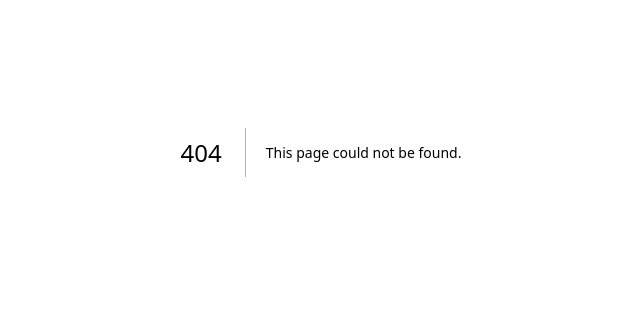
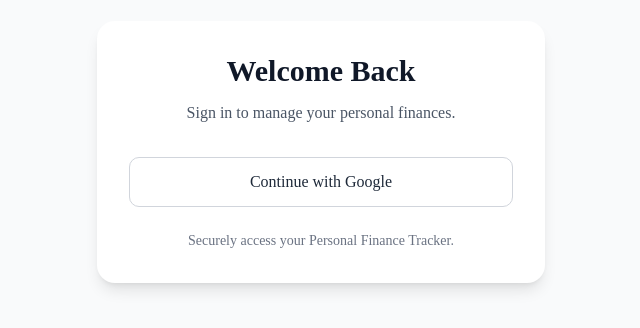
Before and after one commit to JengoArnold/personalfinacetracker, a Next.js app: page /signin in a window 1280 px wide. Before the commit this address had no page. Shown: the part 248-576 px from the top of the page, without its empty margins (319-959 px from the left). Built offline with nearby package versions, Linux system fonts and the light colour scheme; a web font is replaced by a local one.

Commit message:
Donw with Google Authentication

```diff
--- a/app/_components/Header.jsx
+++ b/app/_components/Header.jsx
@@ -1,11 +1,20 @@
 import React from 'react'
+import Link from 'next/link'
+
 import Image from 'next/image'
 import { Button } from '@/components/ui/button'
 function Header() {
   return (
     <div className='p-8 flex justify-between items-center shadow-sm'>
     <Image src={'./logo.svg'} alt='logo' width={160} height={100} />
-    <Button>Get started</Button>
+
+  <Link
+   href="/signin"
+  className="rounded-lg bg-black px-5 py-3 text-white hover:bg-gray-800"
+  >
+    Get Started
+    </Link>
+
     </div>
   )
 }
--- /dev/null
+++ b/app/signin/page.tsx
@@ -0,0 +1,35 @@
+import { signIn } from "@/auth";
+
+export default function SignInPage() {
+  return (
+    <main className="flex min-h-screen items-center justify-center bg-gray-50 px-6">
+      <div className="w-full max-w-md rounded-2xl bg-white p-8 text-center shadow-lg">
+        <h1 className="mb-3 text-3xl font-bold text-gray-900">
+          Welcome Back
+        </h1>
+
+        <p className="mb-8 text-gray-600">
+          Sign in to manage your personal finances.
+        </p>
+
+        <form
+          action={async () => {
+            "use server";
+            await signIn("google", { redirectTo: "/dashboard" });
+          }}
+        >
+          <button
+            type="submit"
+            className="w-full rounded-lg border border-gray-300 px-5 py-3 font-medium text-gray-800 transition hover:bg-gray-100"
+          >
+            Continue with Google
+          </button>
+        </form>
+
+        <p className="mt-6 text-sm text-gray-500">
+          Securely access your Personal Finance Tracker.
+        </p>
+      </div>
+    </main>
+  );
+}
```
